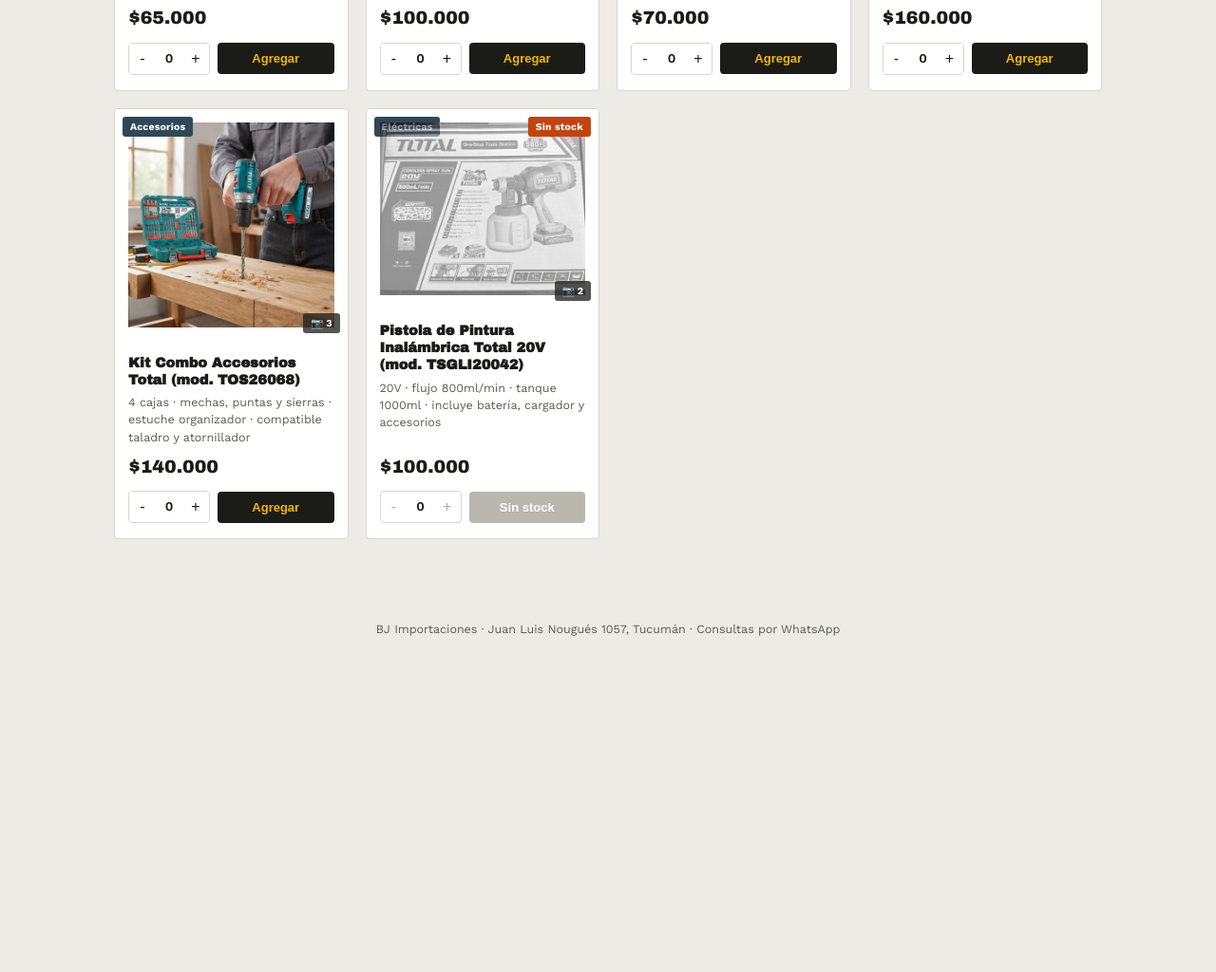
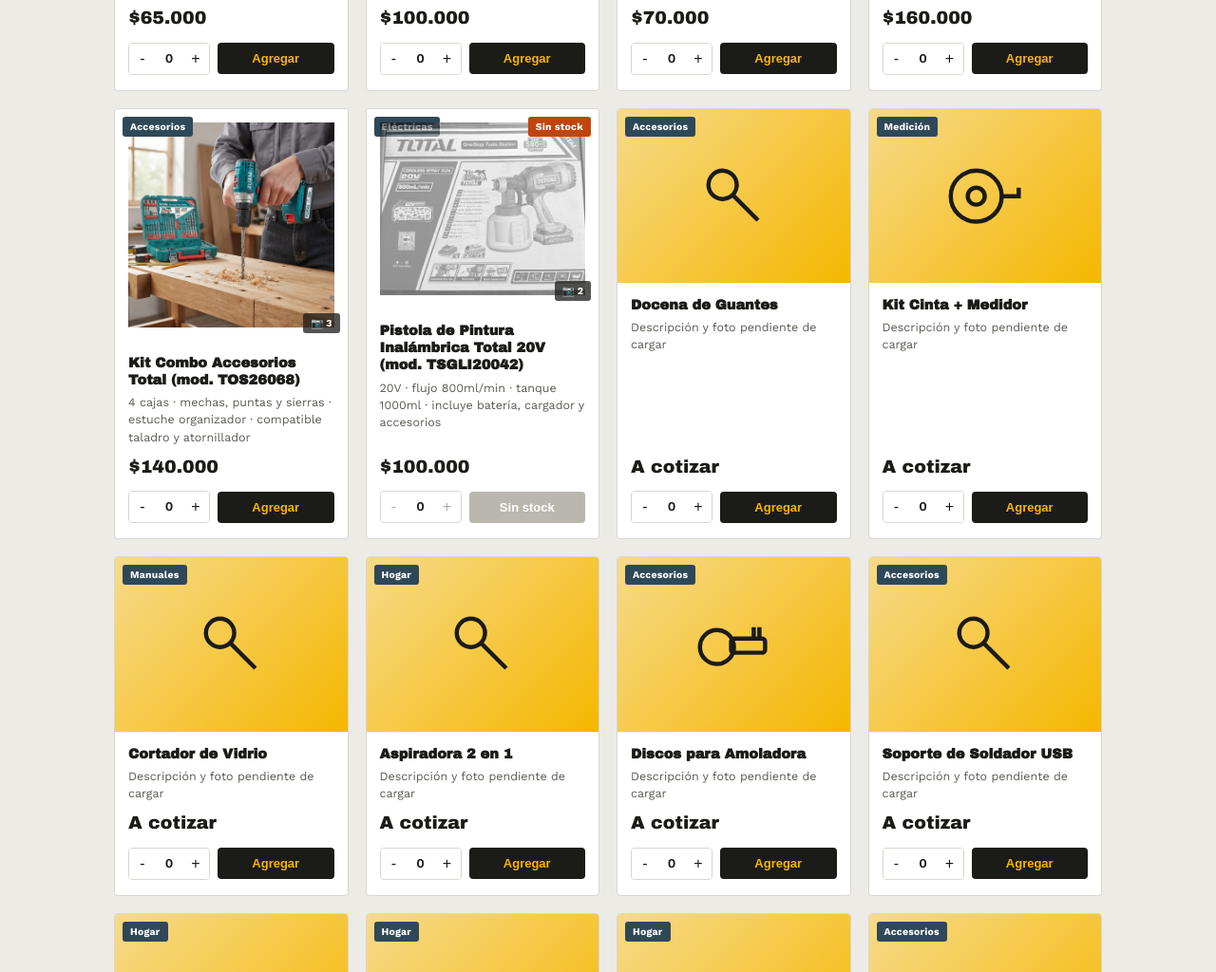
Before and after one commit to juliobravo351-crypto/BJ-Importaciones---Catalogo-SEPT26, a plain HTML site: page index.html in a window 1280 px wide. Shown: the part 1776-2800 px from the top of the page at 95% size. Before the commit the page ends 2488 px from the top, so only its background shows below. Drawn offline with nearby package versions, Linux system fonts and the light colour scheme.

Commit message:
Update index.html

```diff
--- a/index.html
+++ b/index.html
@@ -398,6 +398,18 @@ const PRODUCTS = [
   { id:14, name:"Taladro Percutor Atornillador Total 20V Industrial", cat:"Eléctricas", price:160000, spec:"20V · 55Nm · Brushless · mandril 13mm · incluye maletín, 2 baterías y cargador", icon:"drill", images:["taladro_1.webp","taladro_4.webp","taladro_3.webp"] },
   { id:15, name:"Kit Combo Accesorios Total (mod. TOS26068)", cat:"Accesorios", price:140000, spec:"4 cajas · mechas, puntas y sierras · estuche organizador · compatible taladro y atornillador", icon:"tool", images:["como_3.webp","combo_2.webp","combo_1.webp"] },
   { id:16, name:"Pistola de Pintura Inalámbrica Total 20V (mod. TSGLI20042)", cat:"Eléctricas", price:100000, spec:"20V · flujo 800ml/min · tanque 1000ml · incluye batería, cargador y accesorios", icon:"spray", images:["P1.jpg","P2.jpg"], outOfStock:true },
+  { id:17, name:"Docena de Guantes", cat:"Accesorios", price:0, spec:"Descripción y foto pendiente de cargar", icon:"tool" },
+  { id:18, name:"Kit Cinta + Medidor", cat:"Medición", price:0, spec:"Descripción y foto pendiente de cargar", icon:"tape" },
+  { id:19, name:"Cortador de Vidrio", cat:"Manuales", price:0, spec:"Descripción y foto pendiente de cargar", icon:"tool" },
+  { id:20, name:"Aspiradora 2 en 1", cat:"Hogar", price:0, spec:"Descripción y foto pendiente de cargar", icon:"tool" },
+  { id:21, name:"Discos para Amoladora", cat:"Accesorios", price:0, spec:"Descripción y foto pendiente de cargar", icon:"grinder" },
+  { id:22, name:"Soporte de Soldador USB", cat:"Accesorios", price:0, spec:"Descripción y foto pendiente de cargar", icon:"tool" },
+  { id:23, name:"Termo de la Selección", cat:"Hogar", price:0, spec:"Descripción y foto pendiente de cargar", icon:"tool" },
+  { id:24, name:"Set de Cubiertos (genérico)", cat:"Hogar", price:0, spec:"Descripción y foto pendiente de cargar", icon:"tool" },
+  { id:25, name:"Set de Cubiertos Tramontina", cat:"Hogar", price:0, spec:"Descripción y foto pendiente de cargar", icon:"tool" },
+  { id:26, name:"Cinta Scotch", cat:"Accesorios", price:0, spec:"Descripción y foto pendiente de cargar", icon:"tool" },
+  { id:27, name:"Mueble para Inodoro", cat:"Hogar", price:0, spec:"Descripción y foto pendiente de cargar", icon:"tool" },
+  { id:28, name:"Mueble para Lavarropa/Inodoro", cat:"Hogar", price:0, spec:"Descripción y foto pendiente de cargar", icon:"tool" },
 ];
 
 const fmt = (n) => "$" + n.toLocaleString("es-AR");
@@ -454,7 +466,7 @@ function renderGrid(){
       <div class="card-body">
         <h3>${p.name}</h3>
         <div class="card-spec">${p.spec}</div>
-        <div class="card-price">${fmt(p.price)}</div>
+        <div class="card-price">${p.price ? fmt(p.price) : 'A cotizar'}</div>
         <div class="card-actions">
           <div class="stepper${oos ? ' disabled' : ''}">
             <button data-action="dec" data-id="${p.id}" ${oos ? 'disabled' : ''}>-</button>
@@ -517,7 +529,7 @@ function renderCart(){
       <div class="cart-item-art${i.product.images ? ' has-photo' : ''}">${i.product.images ? `<img src="${i.product.images[0]}" alt="${i.product.name}">` : ICONS[i.product.icon]}</div>
       <div class="cart-item-info">
         <h4>${i.product.name}</h4>
-        <div class="cart-item-price">${fmt(i.product.price)} c/u</div>
+        <div class="cart-item-price">${i.product.price ? fmt(i.product.price) + " c/u" : "A cotizar"}</div>
         <div class="cart-item-controls">
           <div class="stepper">
             <button data-action="cdec" data-id="${i.product.id}">-</button>
```
